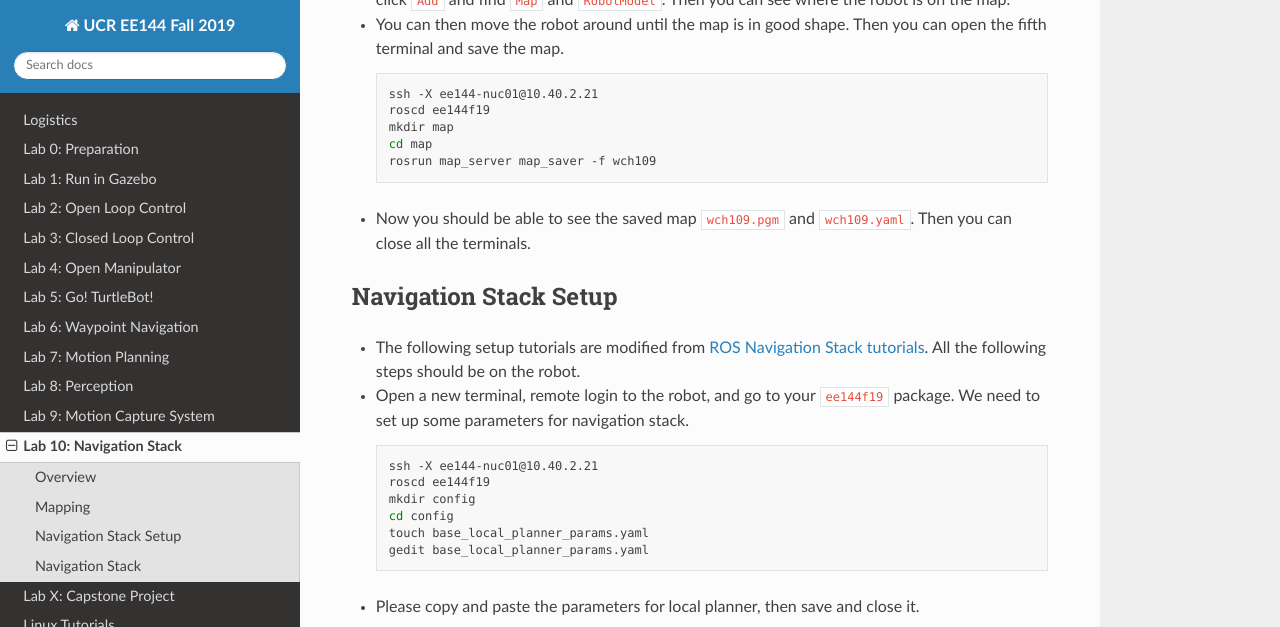
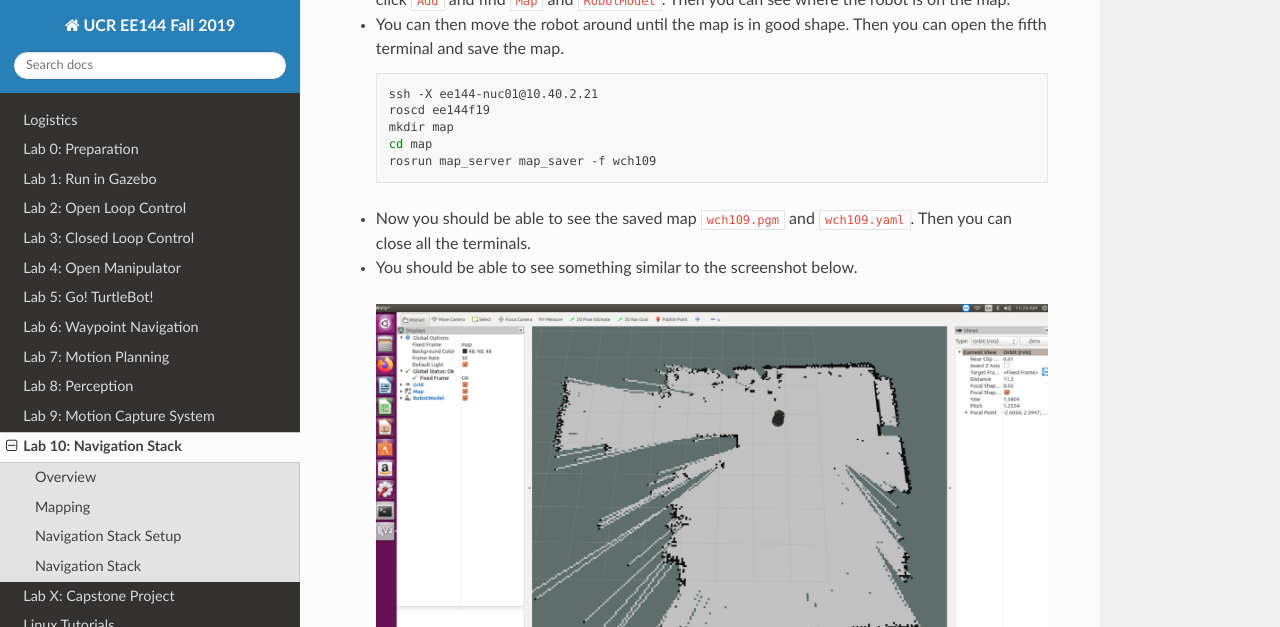
Before and after one commit to UCR-Robotics/ee144, a Sphinx documentation site: the page built from docs/lab10.rst, in a window 1280 px wide and 900 px high, scrolled down 1370 px, cut to the strip 0-627 px from the top of the window. Built offline with Sphinx 7.4.7 and the Read the Docs theme 2.0.0, drawn with Linux system fonts in a browser that asks for light colours; some of the changed text lies outside the part shown.

Commit message:
update pics

```diff
--- a/docs/lab10.rst
+++ b/docs/lab10.rst
@@ -73,6 +73,10 @@ Mapping
 
 - Now you should be able to see the saved map ``wch109.pgm`` and ``wch109.yaml``.
   Then you can close all the terminals.
+
+- You should be able to see something similar to the screenshot below.
+
+  .. image:: pics/rviz_mapping.jpg
 
 
 Navigation Stack Setup
@@ -193,3 +197,7 @@ Navigation Stack
   You will see the robot move from its currenct position to the goal position autonomously.
 
 - `More tutorials here <reference.html#navigation-stack>`_. Have fun!
+
+- You should be able to see something similar to the screenshot below.
+
+  .. image:: pics/rviz_navigation.jpg
```
Also changed, not shown: docs/pics/rviz_mapping.jpg (added), docs/pics/rviz_navigation.jpg (added).
